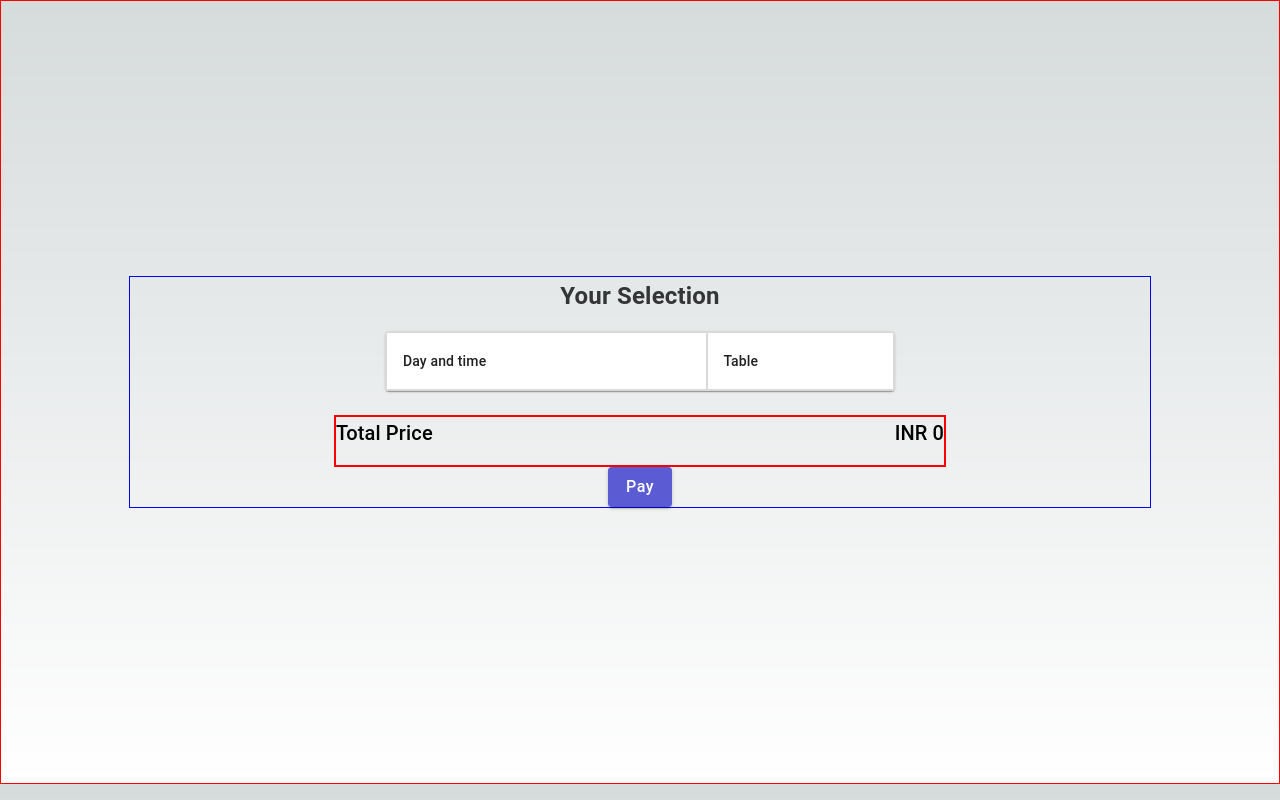
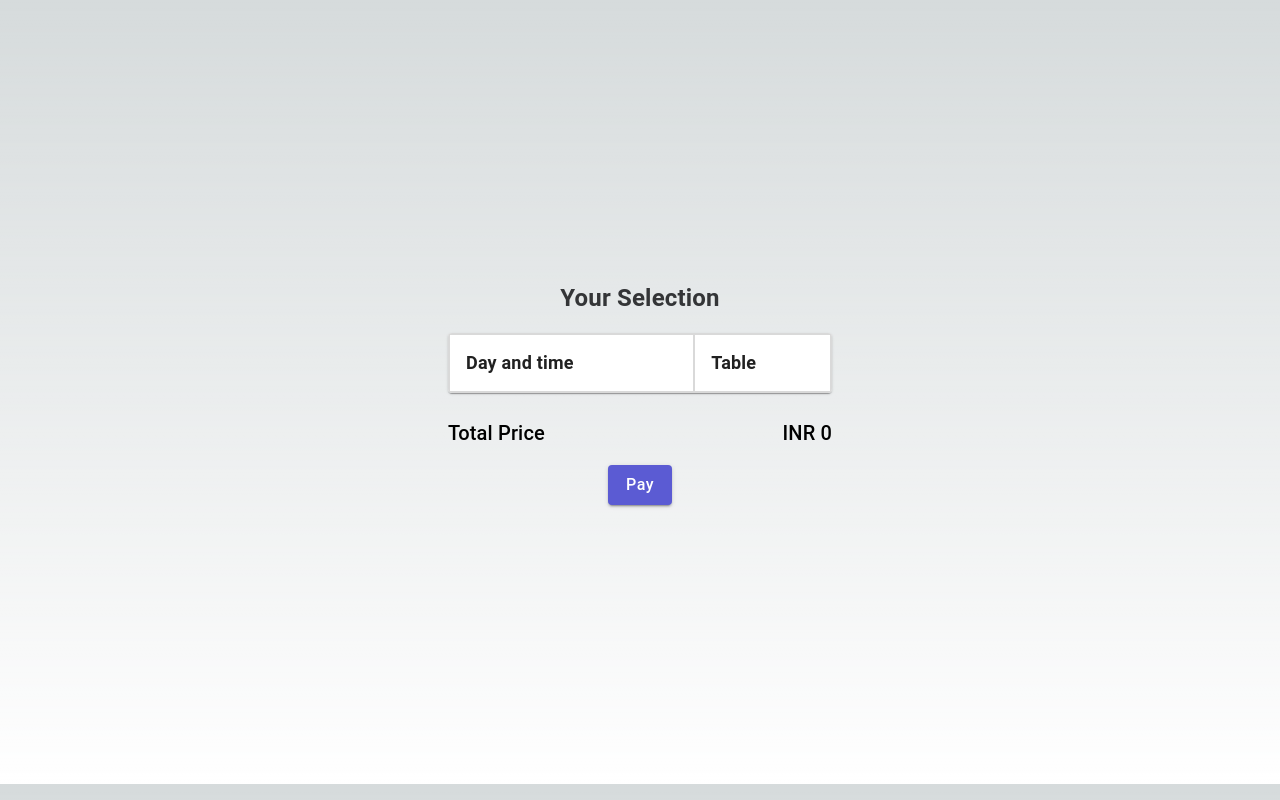
Before and after one commit to mayurigurav1997/library-booking, a Next.js app: page /Pay/pay in a window 1280 px wide. Built offline with nearby package versions, Linux system fonts and the light colour scheme.

Commit message:
css changes

```diff
--- a/src/pages/Login/login.jsx
+++ b/src/pages/Login/login.jsx
@@ -1,6 +1,5 @@
 import { useEffect, useState } from 'react'
 import React from "react"
-import classes from "../../styles/Login/Login.module.scss";
 import { Box, Button, CircularProgress, OutlinedInput, Snackbar, TextField, Typography } from '@mui/material';
 import { useRouter } from "next/router";
 import { useDispatch, useSelector } from 'react-redux'
@@ -51,11 +50,12 @@ const Login = () => {
             }
         }
         setName('');
-        // console.log(name)
         router.push("/Tables")
     }
     useEffect(() => {
         dispatch(setSubmit(allUsers))
+        const stringifiedData = JSON.stringify(allUsers);
+        localStorage.setItem("allUsers", stringifiedData);
     }, [allUsers])
     return (
         <Box sx={{ display: "flex", justifyContent: "center", alignItems: "center", height: "98vh" }} border="0px solid red">
--- a/src/pages/Pay/pay.jsx
+++ b/src/pages/Pay/pay.jsx
@@ -11,10 +11,6 @@ import moment from 'moment';
 const Pay = () => {
     const router = useRouter();
     const dispatch = useDispatch()
-    const userData = useSelector((state) => state.user.allUsers)
-    const userName = useSelector((state) => state.user.user)
-    const selectedDate = useSelector((state) => state.user.selectedDate)
-    const selectedSlot = useSelector((state) => state.user.selectedSlot)
     const paymentData = useSelector((state) => state.user.paymentData)
     const Price = paymentData.length * 50 || 0;
     console.log(paymentData, "Inside the payment paymentData")
@@ -36,11 +32,16 @@ const Pay = () => {
     });
     const StyledTable = styled(Table)({
         // minWidth: 650,
-        border: '2px solid #d9d9d9', // Add border style to the table
+        border: '2px solid #d9d9d9',
     });
 
     const StyledTableCell = styled(TableCell)({
-        border: '2px solid #d9d9d9', // Add border style to individual cells
+        border: '2px solid #d9d9d9',
+    });
+    const StyledTableHeadingCell = styled(TableCell)({
+        border: '2px solid #d9d9d9',
+        fontWeight: "bold",
+        fontSize: "18px"
     });
     const handleNext = () => {
         dispatch(setPaymentData([]))
@@ -49,22 +50,21 @@ const Pay = () => {
 
 
     return (
-        <Box sx={{ display: "flex", justifyContent: "center", alignItems: "center", height: "98vh" }} border="1px solid red">
-            <Box sx={{ display: "flex", flexDirection: "column", width: "80%", justifyContent: "center", alignItems: "center" }} border="1px solid blue">
+        <Box sx={{ display: "flex", justifyContent: "center", alignItems: "center", height: "98vh" }} border="0px solid red">
+            <Box sx={{ display: "flex", flexDirection: "column", width: "60%", justifyContent: "center", alignItems: "center" }} border="0px solid blue">
                 <Typography3 variant="h6" sx={{ textAlign: "center", mb: 2 }} >Your Selection</Typography3>
                 <TableContainer component={Paper} border="1px solid red" sx={{ width: "50%", mb: 3 }}>
                     <StyledTable aria-label="simple table">
                         <TableHead>
                             <TableRow>
-                                <StyledTableCell align="left">Day and time</StyledTableCell>
-                                <StyledTableCell align="left">Table</StyledTableCell>
+                                <StyledTableHeadingCell align="left">Day and time</StyledTableHeadingCell>
+                                <StyledTableHeadingCell align="left">Table</StyledTableHeadingCell>
                             </TableRow>
                         </TableHead>
                         <TableBody>
                             {paymentData.map((row) => (
                                 <TableRow
                                     key={row.seatId}
-                                // sx={{ '&:last-child td, &:last-child th': { border: 0 } }}
                                 >
                                     <StyledTableCell align="left">{moment(row.date).format('Do MMMM YYYY')} {row.slot}</StyledTableCell>
                                     <StyledTableCell align="left">{row.seatId}</StyledTableCell>
@@ -73,7 +73,7 @@ const Pay = () => {
                         </TableBody>
                     </StyledTable>
                 </TableContainer>
-                <Box sx={{ display: "flex", justifyContent: "space-between", width: "60%" }} border="2px solid red">
+                <Box sx={{ display: "flex", justifyContent: "space-between", width: "50%" }} border="0px solid red">
                     <Typography variant="h6" sx={{ textAlign: "center", mb: 2 }} >Total Price</Typography>
                     <Typography variant="h6" sx={{ textAlign: "center", mb: 2 }} >INR {Price}</Typography>
                 </Box>
--- a/src/pages/Tables/tables.jsx
+++ b/src/pages/Tables/tables.jsx
@@ -157,6 +157,8 @@ const Tables = () => {
 
     }
     useEffect(() => {
+        const allUsers = localStorage.getItem("allUsers");
+        console.log(allUsers, "allUsers");
         console.log(bookedSeats, "indise useeeffect")
     }, [bookedSeats])
 
```
